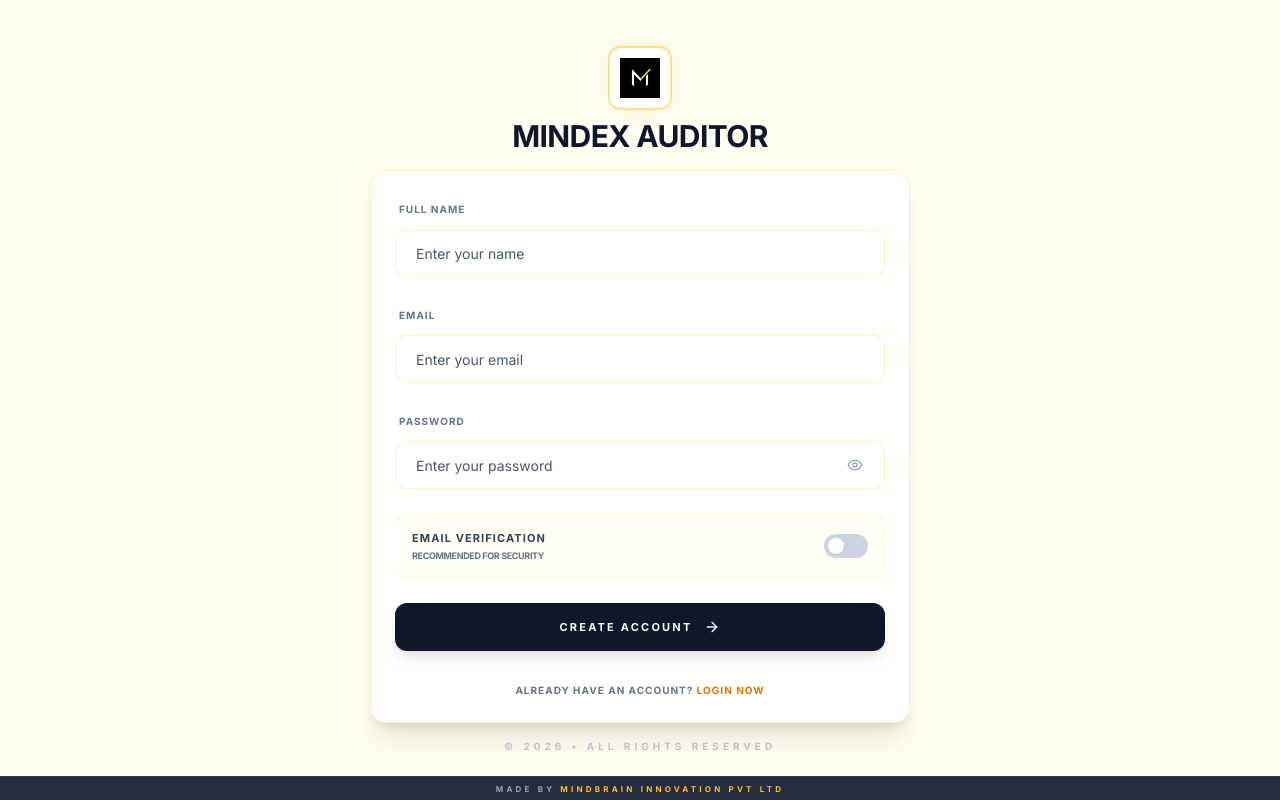
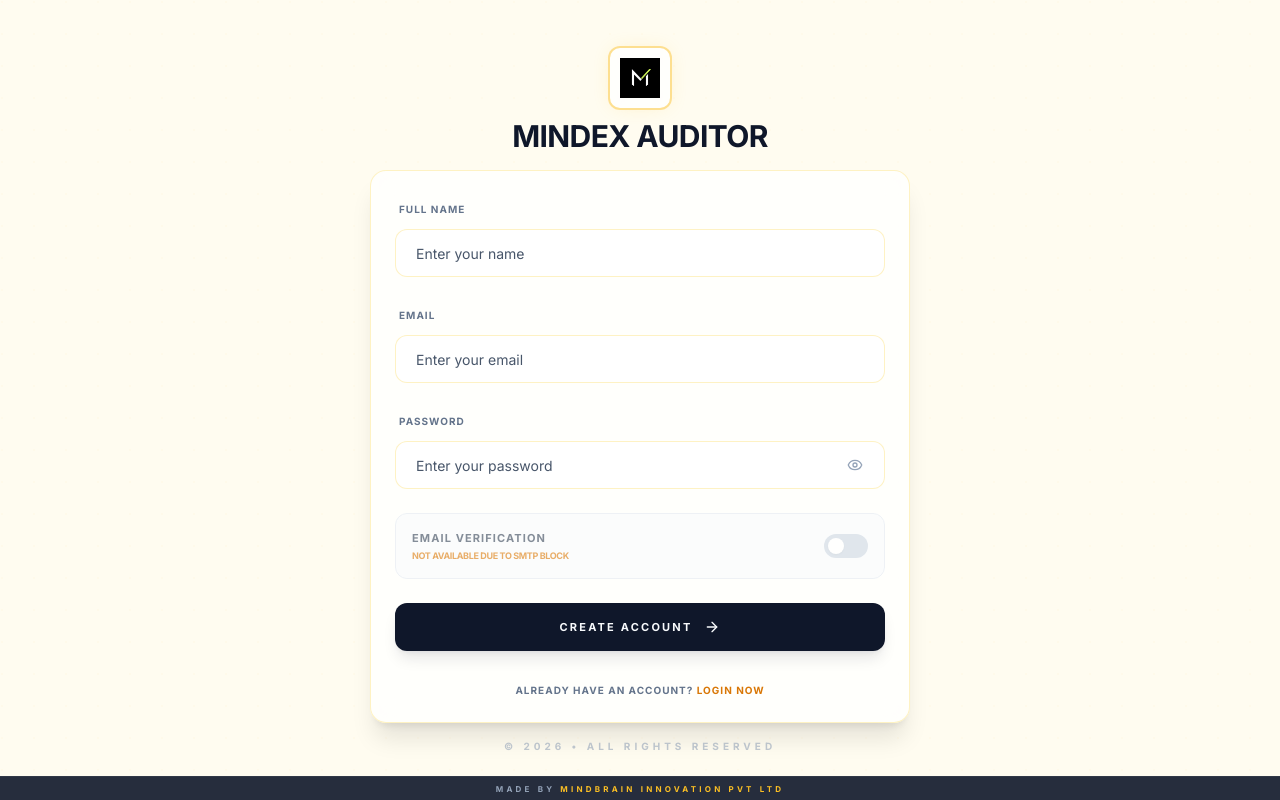
Before and after one commit to soumyaranjan-mindbrain/legal-auditor, a React (Vite) app in the folder frontend/: page /signup in a window 1280 px wide. Built offline with nearby package versions, Linux system fonts and the light colour scheme; no server answers.

Commit message:
signup page updated

```diff
--- a/frontend/src/pages/auth/Signup.jsx
+++ b/frontend/src/pages/auth/Signup.jsx
@@ -107,16 +107,15 @@ const Signup = () => {
                         </div>
 
                         {/* Verification Toggle */}
-                        <div className="flex items-center justify-between p-4 bg-amber-50/50 dark:bg-amber-900/10 rounded-xl border border-amber-200/30 dark:border-amber-900/20">
+                        <div className="flex items-center justify-between p-4 bg-slate-50 dark:bg-slate-900/50 rounded-xl border border-slate-200 dark:border-slate-800 opacity-60">
                             <div className="space-y-0.5">
                                 <p className="text-[11px] font-black uppercase tracking-[0.1em] text-slate-700 dark:text-slate-300">Email Verification</p>
-                                <p className="text-[9px] font-bold text-slate-500 uppercase tracking-tighter">Recommended for Security</p>
+                                <p className="text-[9px] font-bold text-amber-600 dark:text-amber-500 uppercase tracking-tighter">Not available due to SMTP block</p>
                             </div>
                             <div
-                                onClick={() => setFormData({...formData, verifyEmail: !formData.verifyEmail})}
-                                className={`w-11 h-6 rounded-full relative cursor-pointer transition-all duration-300 ${formData.verifyEmail ? 'bg-emerald-500' : 'bg-slate-300 dark:bg-slate-800'}`}
+                                className="w-11 h-6 rounded-full relative cursor-not-allowed bg-slate-300 dark:bg-slate-800 transition-all duration-300"
                             >
-                                <div className={`absolute top-1 w-4 h-4 bg-white rounded-full transition-all duration-300 shadow-sm ${formData.verifyEmail ? 'left-6' : 'left-1'}`} />
+                                <div className="absolute top-1 left-1 w-4 h-4 bg-white rounded-full shadow-sm" />
                             </div>
                         </div>
 
```
